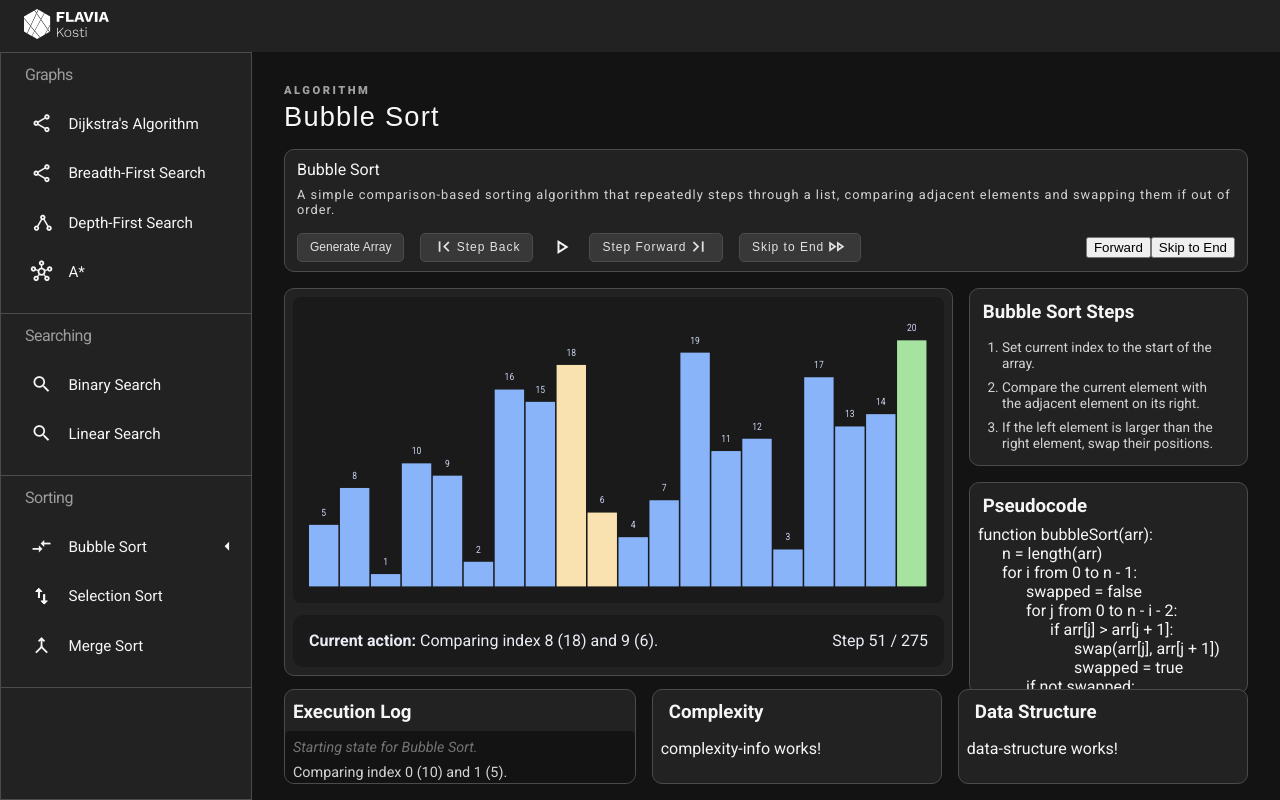
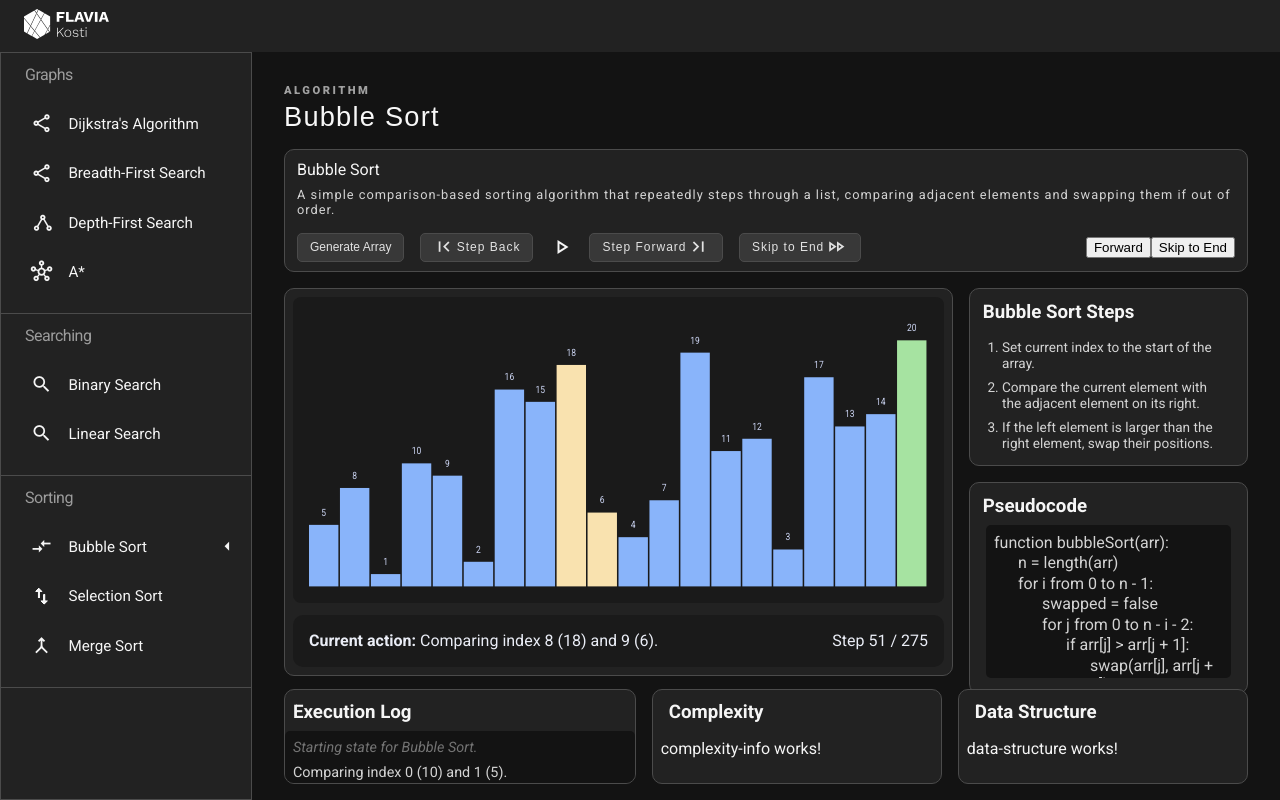
Before and after one commit to flavia3107/algorithm-visualizer, an Angular app: page / in a window 1280 px wide. Built offline with nearby package versions, Linux system fonts and the light colour scheme.

Commit message:
Algorithm-Visualizer: Pseudocode - P6

```diff
--- a/src/app/components/details/details.scss
+++ b/src/app/components/details/details.scss
@@ -32,7 +32,7 @@ li {
 	margin-bottom: 0.5rem;
 }
 
-pre {
+.pseudocode-container {
 	height: calc(100% - 2.5rem);
 	overflow: auto;
 	background: $bg-carbon;
@@ -40,5 +40,6 @@ pre {
 	box-sizing: border-box;
 	padding: 0.5rem;
 	margin: 0 0.5rem;
+	gap: 0.1rem;
 	color: #d3d3d3;
 }
```
